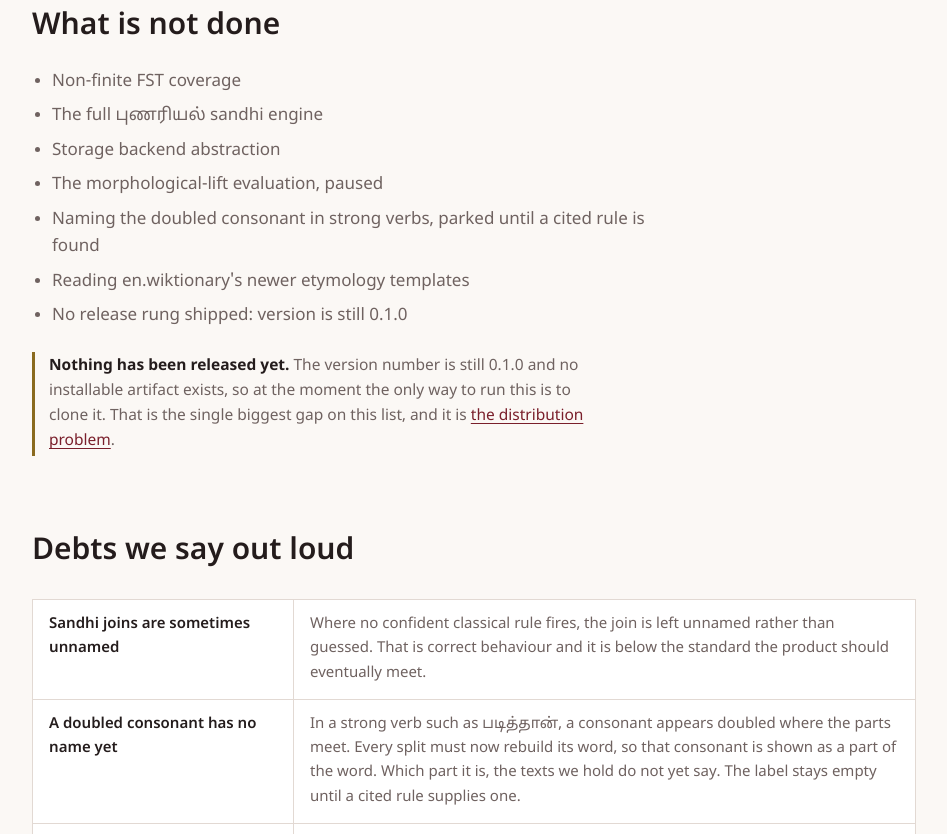
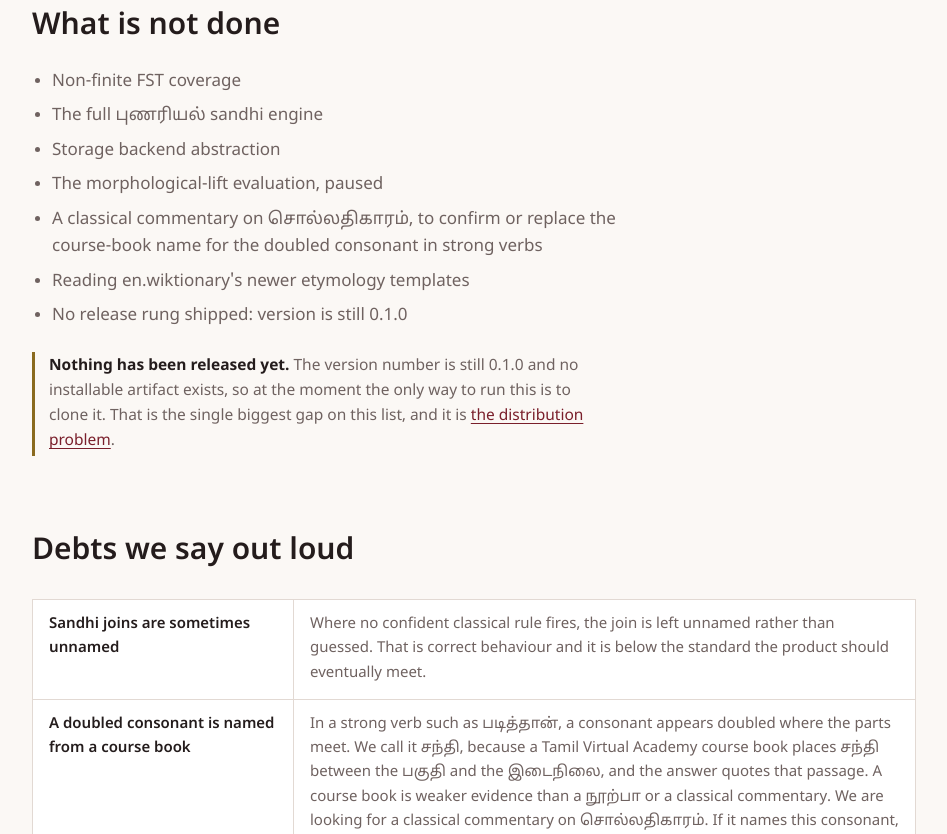
Before and after one commit to ief-global/thamizh-ai, an Astro site: page /status in a window 1280 px wide. Shown: the part 1966-2800 px from the top of the page, without its empty margins (166-1113 px from the left). Built offline with nearby package versions, Linux system fonts and the light colour scheme; Astro itself is replaced by a stand-in of ours.

Commit message:
Show the doubled consonant's course-book name and the commentary we are looking for
D-026: the strong-verb doubled consonant is now named சந்தி, citing a
TVA course book, until a classical commentary on சொல்லதிகாரம் is found.
The debt entry says this, the not-done list names the commentary, and
the test count moves to 361.

```diff
--- a/src/data/status.json
+++ b/src/data/status.json
@@ -4,7 +4,7 @@
   "source": "https://github.com/ief-global/thamizh-mcp-design/blob/main/CODE-STATUS.md",
   "figures": {
     "tools": 9,
-    "tests": 360,
+    "tests": 361,
     "tests_note": "the analyser tests skip without a live foma install",
     "sweep_words": 108,
     "origin_correct": 92,
@@ -20,7 +20,7 @@
     "The full புணரியல் sandhi engine",
     "Storage backend abstraction",
     "The morphological-lift evaluation, paused",
-    "Naming the doubled consonant in strong verbs, parked until a cited rule is found",
+    "A classical commentary on சொல்லதிகாரம், to confirm or replace the course-book name for the doubled consonant in strong verbs",
     "Reading en.wiktionary's newer etymology templates",
     "No release rung shipped: version is still 0.1.0"
   ]
--- a/src/pages/status.astro
+++ b/src/pages/status.astro
@@ -105,12 +105,13 @@ const working = [
           Where no confident classical rule fires, the join is left unnamed rather than guessed. That
           is correct behaviour and it is below the standard the product should eventually meet.
         </dd>
-        <dt>A doubled consonant has no name yet</dt>
+        <dt>A doubled consonant is named from a course book</dt>
         <dd class="ta">
           In a strong verb such as <span class="ta">படித்தான்</span>, a consonant appears doubled where
-          the parts meet. Every split must now rebuild its word, so that consonant is shown as a part
-          of the word. Which part it is, the texts we hold do not yet say. The label stays empty until
-          a cited rule supplies one.
+          the parts meet. We call it சந்தி, because a Tamil Virtual Academy course book places சந்தி
+          between the பகுதி and the இடைநிலை, and the answer quotes that passage. A course book is weaker
+          evidence than a நூற்பா or a classical commentary. We are looking for a classical commentary on
+          சொல்லதிகாரம். If it names this consonant, its answer replaces ours.
         </dd>
         <dt>Our etymology source changes under us</dt>
         <dd class="ta">
```
